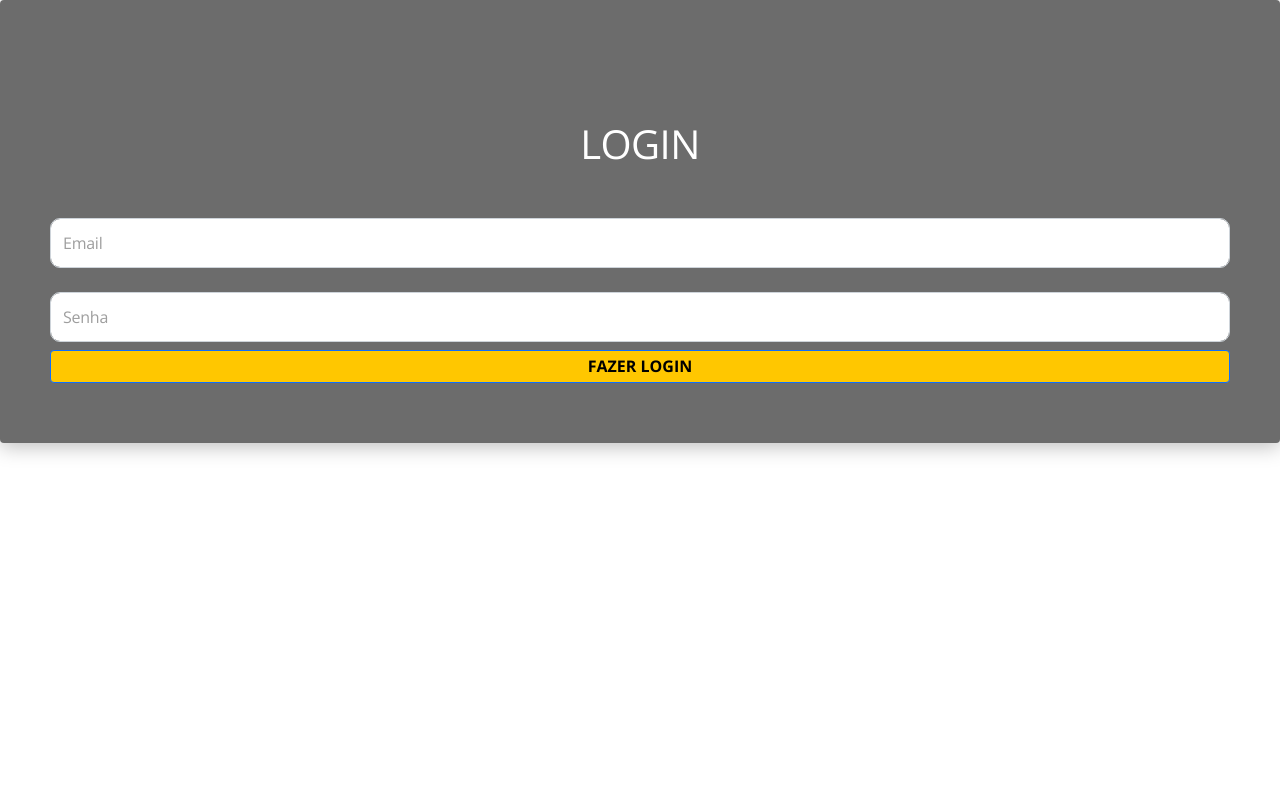
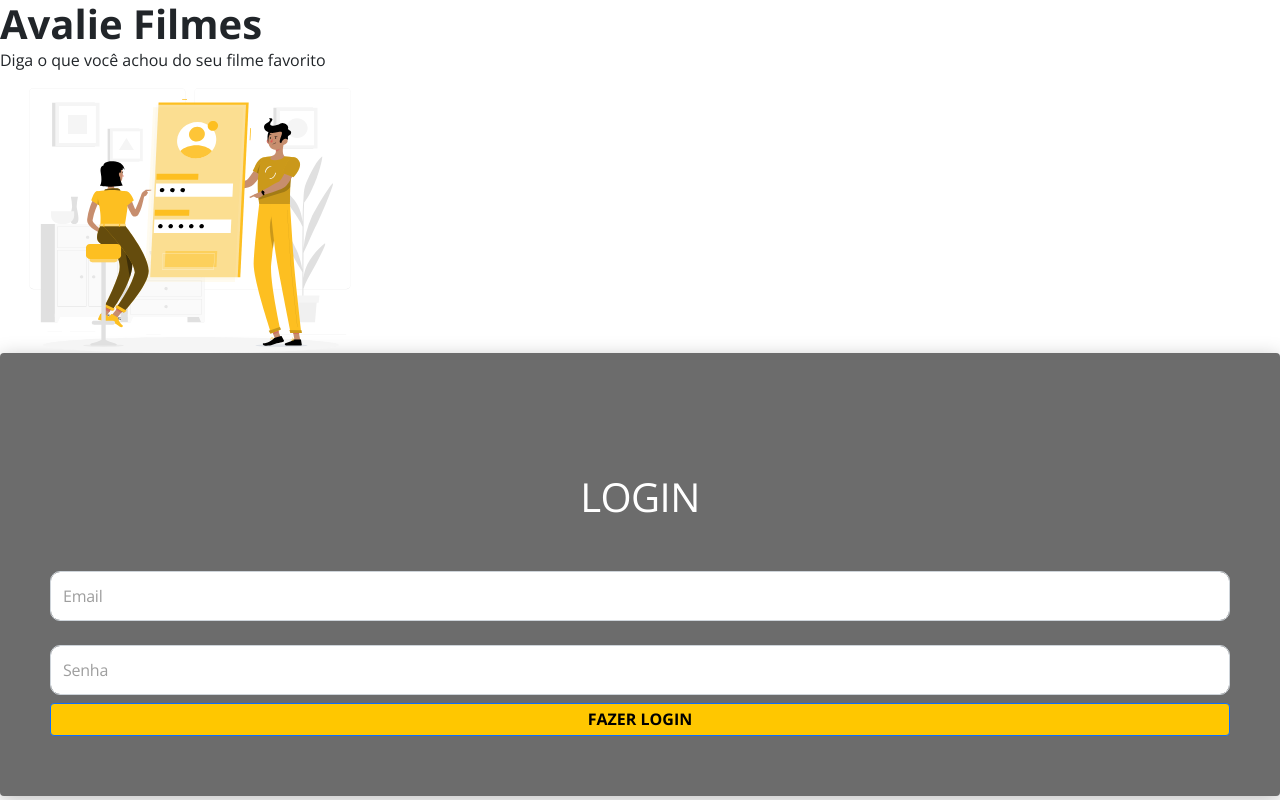
Before and after one commit to juliopedroso/bds-desafio-cap3, a React (Create React App) app: page / in a window 1280 px wide. Built offline with nearby package versions, Linux system fonts and the light colour scheme.

Commit message:
Add home page content

```diff
--- a/src/pages/Home/index.tsx
+++ b/src/pages/Home/index.tsx
@@ -1,8 +1,18 @@
+import { ReactComponent as MainImage } from 'assets/images/main-image.svg'
 import Login from "./Login";
 
 const Home = () => {
     return (
-        <Login/>
+        <div className="home-container">
+            <div className="home-banner-container">
+                <h1>Avalie Filmes</h1>
+                <p>Diga o que você achou do seu filme favorito</p>
+                <MainImage />
+            </div>
+            <div className="home-form-container">
+                <Login />
+            </div>
+        </div>
     );
 };
 
```
Also changed, not shown: src/assets/images/main-image.svg (added).
